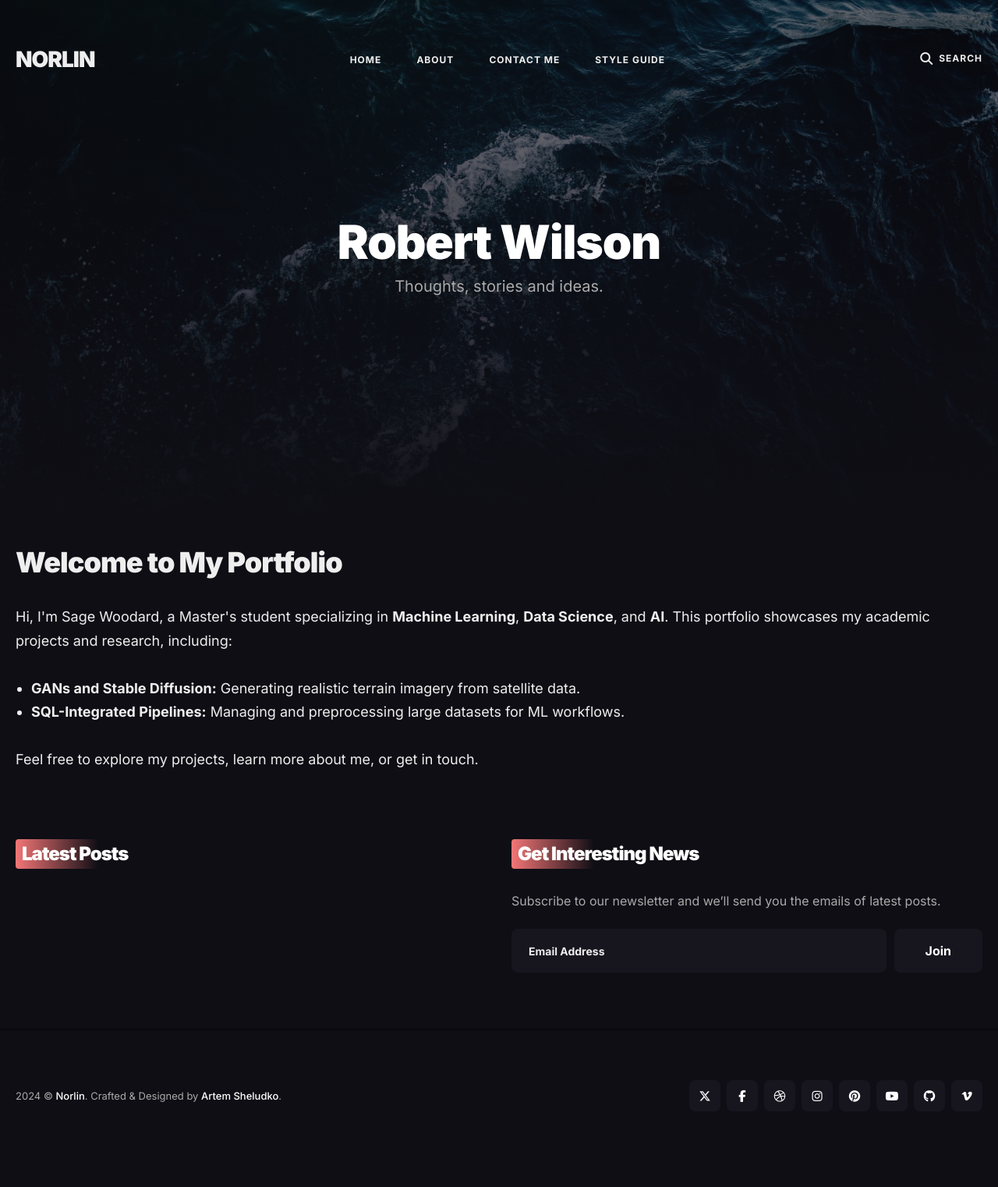
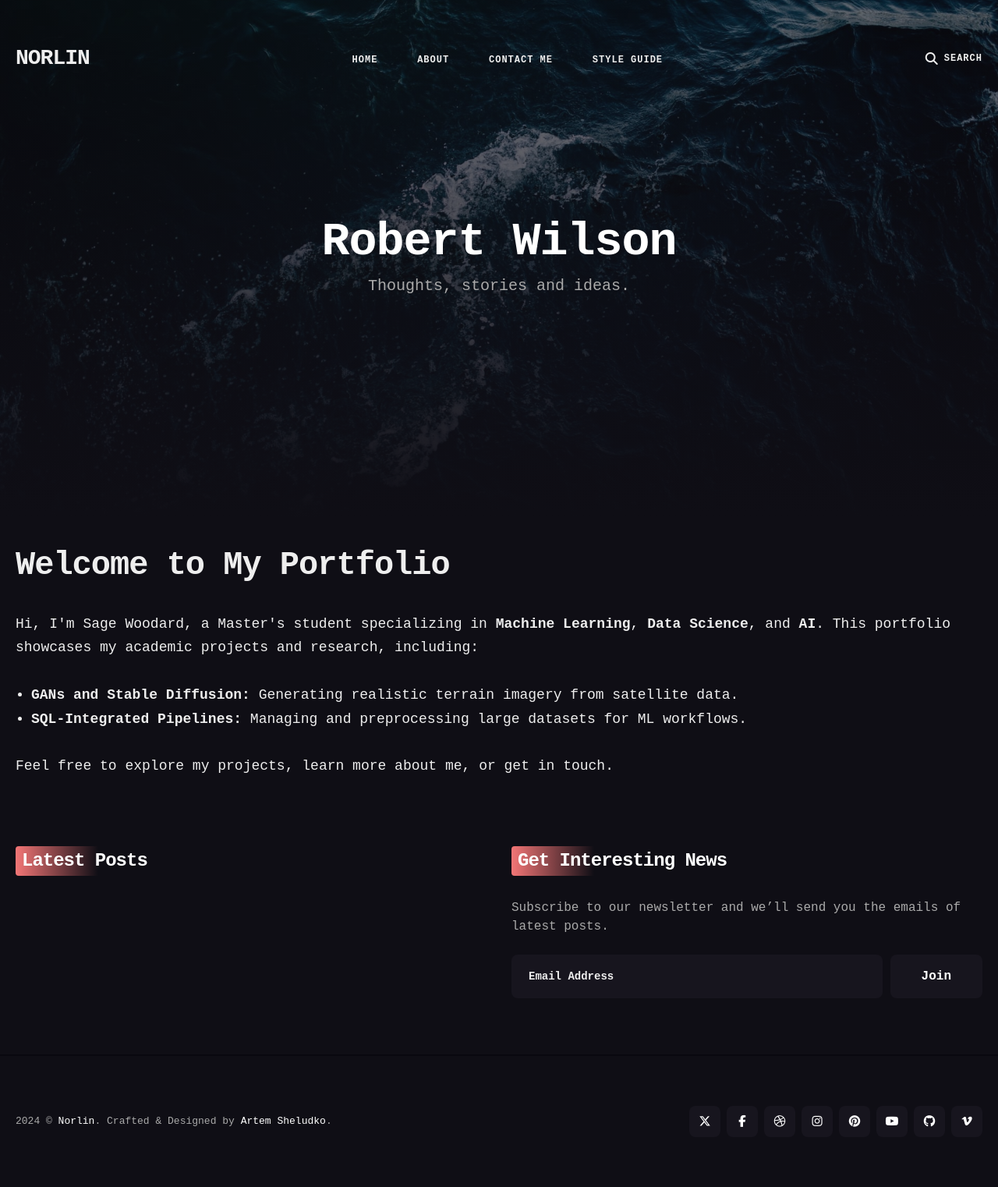
Before and after one commit to sagewoodard/sagewoodard.github.io, a Jekyll site: the page built from index.html, in a window 1280 px wide. Shown: the whole page at 78% size. Built offline with Jekyll 4.4.1, drawn with Linux system fonts in a browser that asks for light colours; the list of posts is cut into pages by our own code; before the commit the page ends 1489 px from its top, so only the background shows below that.

Commit message:
Update variables for background and typography

```diff
--- a/_sass/0-settings/_variables.scss
+++ b/_sass/0-settings/_variables.scss
@@ -7,7 +7,6 @@ $base-spacing-unit: 20px;
 
 // Transition
 $global-transition: all .2s;
-
 
 // *****************
 // Color Variables
@@ -23,7 +22,8 @@ $white: #fff;
 $text-color: $light-gray;
 
 // Background Colors
-$background-color: #0f0e15;
+$background-color: #0f0e15; // Fallback color
+$background-image: url('/images/background.jpg'); // Background image path
 
 // Callouts Colors
 $callout-note: #0a69da;
@@ -32,7 +32,6 @@ $callout-important: #8251e0;
 $callout-warning: #9b6800;
 $callout-caution: #cf222e;
 
-
 // *****************
 // Typography
 // *****************
@@ -40,20 +39,20 @@ $base-font-size: 18px;
 $base-font-style: normal;
 $base-font-variant: normal;
 $base-font-weight: normal;
-$base-font-family: 'Inter', -apple-system, BlinkMacSystemFont, "Segoe UI", "Helvetica Neue", sans-serif;
+$base-font-family: 'Roboto Mono', monospace; // Updated to a technical monospaced font
 $base-line-height: 1.7;
 
 // Headings
 $heading-font-weight: 900;
-$heading-font-family: 'Inter', -apple-system, BlinkMacSystemFont, "Segoe UI", "Helvetica Neue", sans-serif;
+$heading-font-family: 'Roboto Mono', monospace; // Consistent monospaced font for headings
 $heading-color: $text-color;
 
-$font-size-h1:  36px;
-$font-size-h2:  28px;
-$font-size-h3:  24px;
-$font-size-h4:  20px;
-$font-size-h5:  18px;
-$font-size-h6:  16px;
+$font-size-h1:  42px; // Larger size for a modern, minimalistic look
+$font-size-h2:  32px;
+$font-size-h3:  28px;
+$font-size-h4:  24px;
+$font-size-h5:  20px;
+$font-size-h6:  18px;
 
 $heading-line-height: 1.4em;
 $heading-letter-spacing: -1px;
```
Also changed, not shown: 1 other file.
